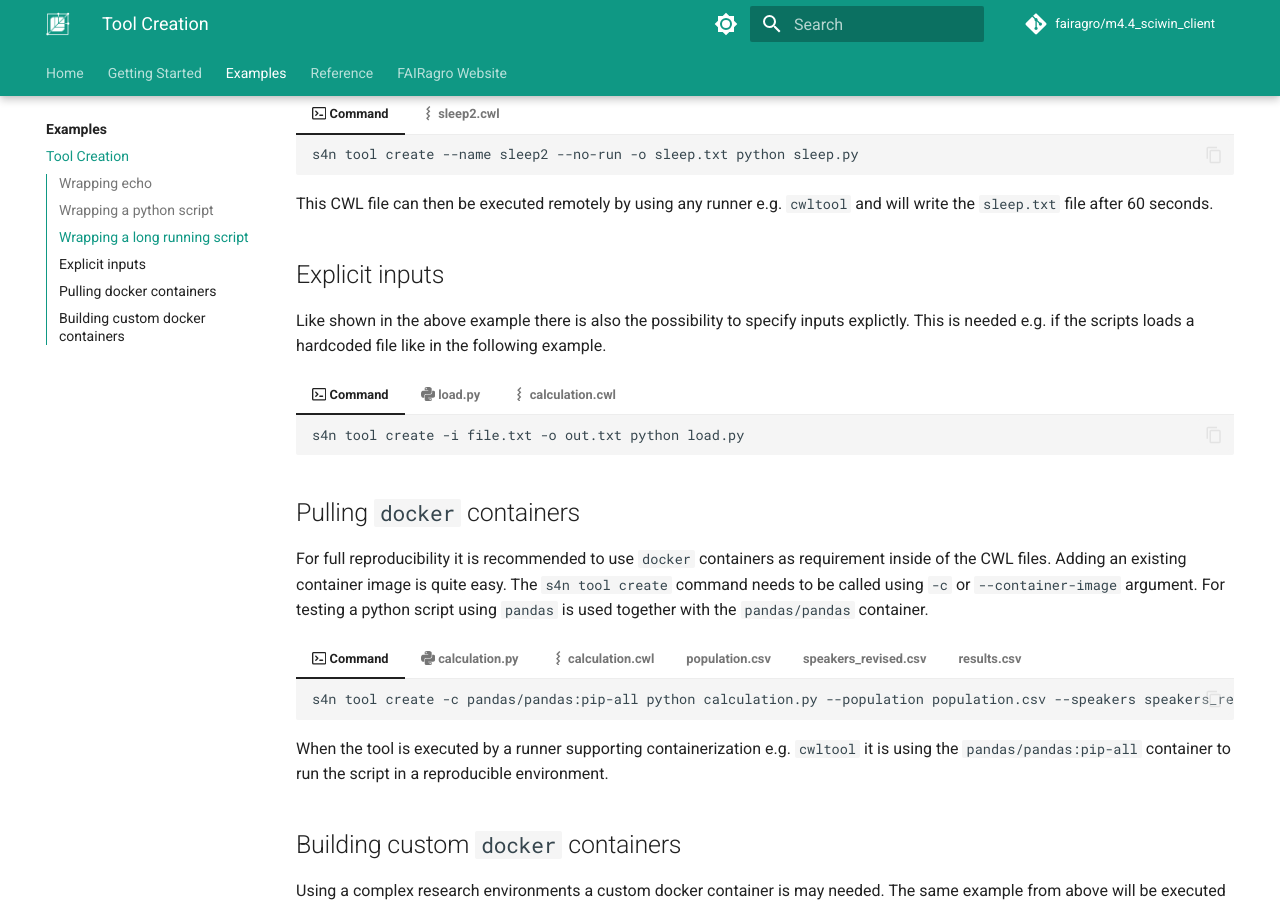
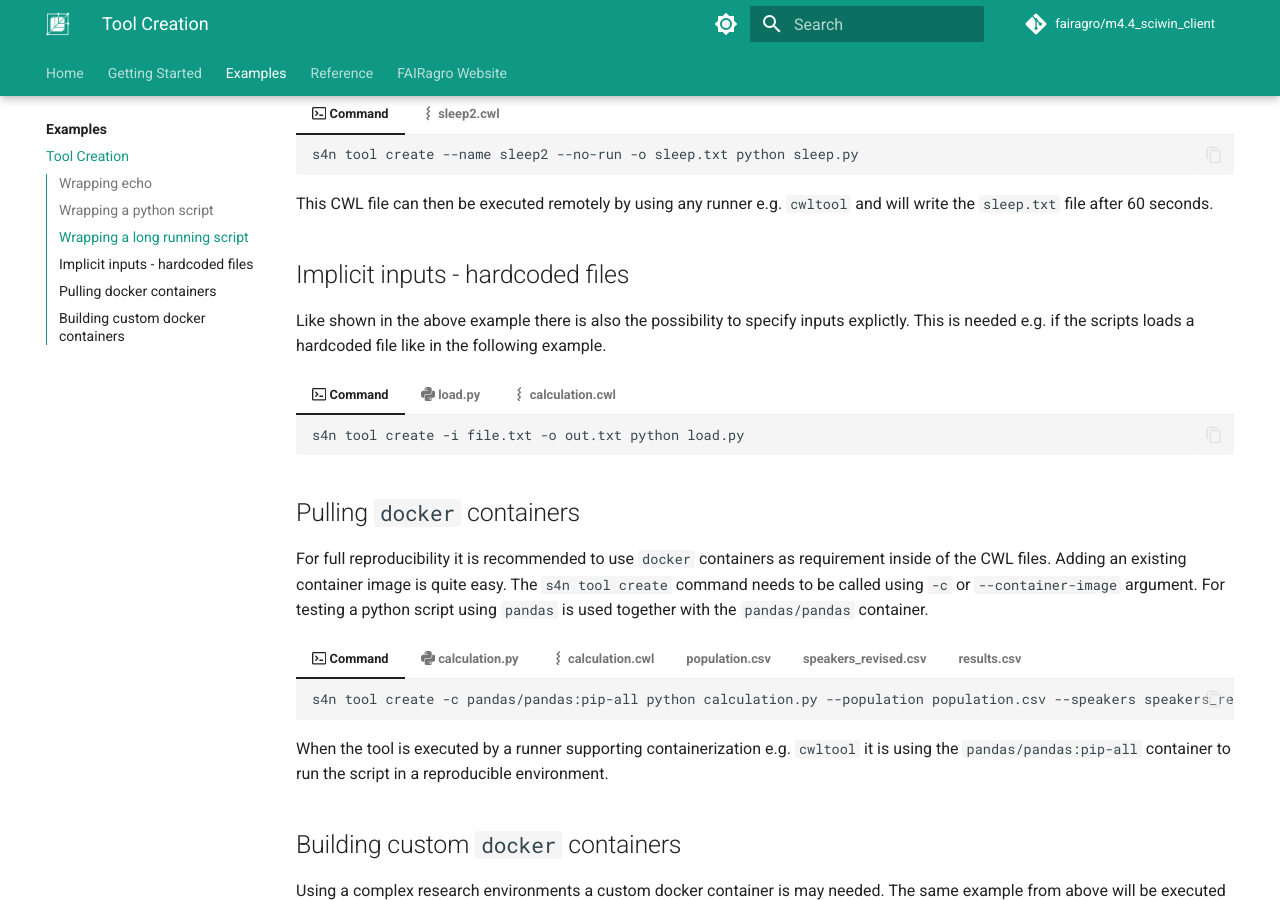
Before and after one commit to fairagro/m4.4_sciwin_client, an MkDocs documentation site: the page built from docs/examples/tool-creation.md, in a window 1280 px wide and 900 px high, scrolled down 1841 px. Built offline with MkDocs 1.6.1 and Material for MkDocs 9.7.7, drawn with Linux system fonts in a browser that asks for light colours; comment, search, counter and statistics services are not loaded.

Commit message:
change h2

```diff
--- a/docs/examples/tool-creation.md
+++ b/docs/examples/tool-creation.md
@@ -200,7 +200,7 @@ For this cases there is the possibility to specify outputs via the commandline u
 
 This CWL file can then be executed remotely by using any runner e.g. `cwltool` and will write the `sleep.txt` file after 60 seconds.
 
-## Explicit inputs
+## Implicit inputs - hardcoded files
 Like shown in the above example there is also the possibility to specify inputs explictly. This is needed e.g. if the scripts loads a hardcoded file like in the following example.
 
 === ":octicons-terminal-16: Command"
```
